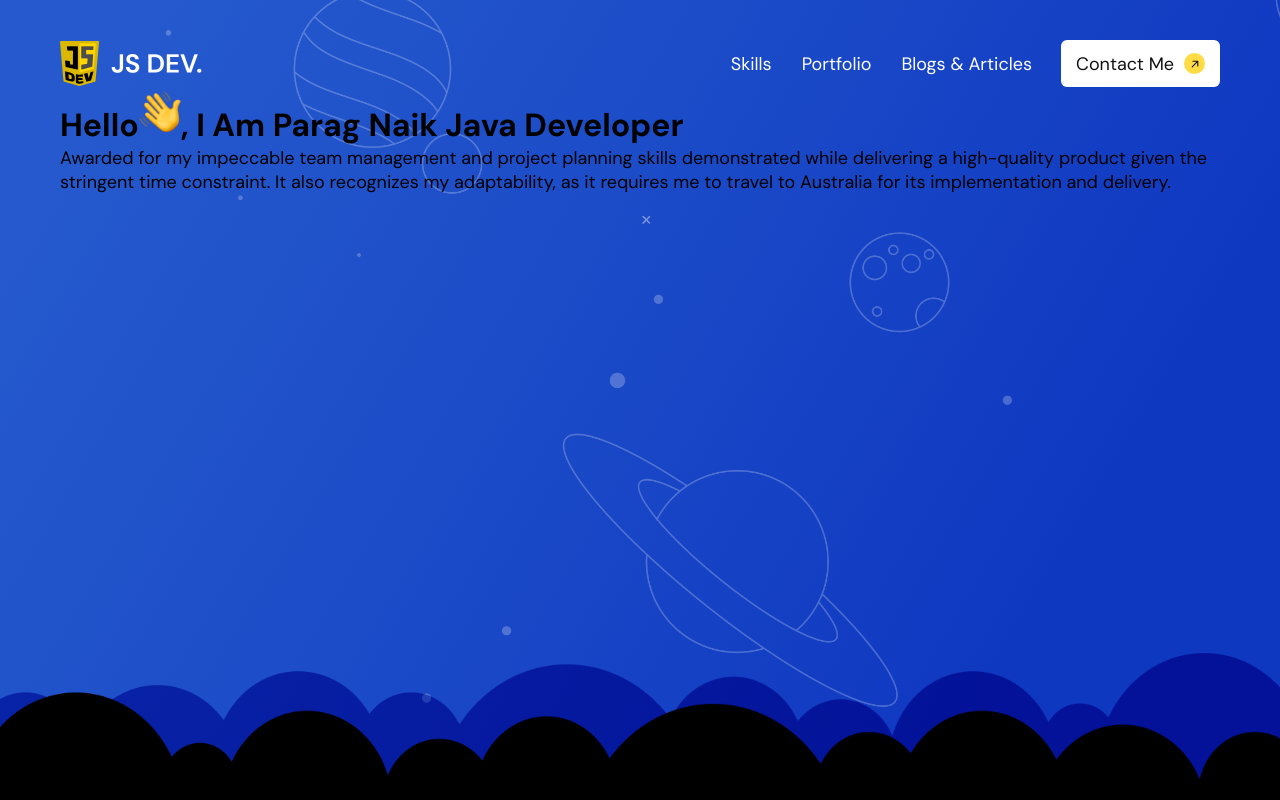
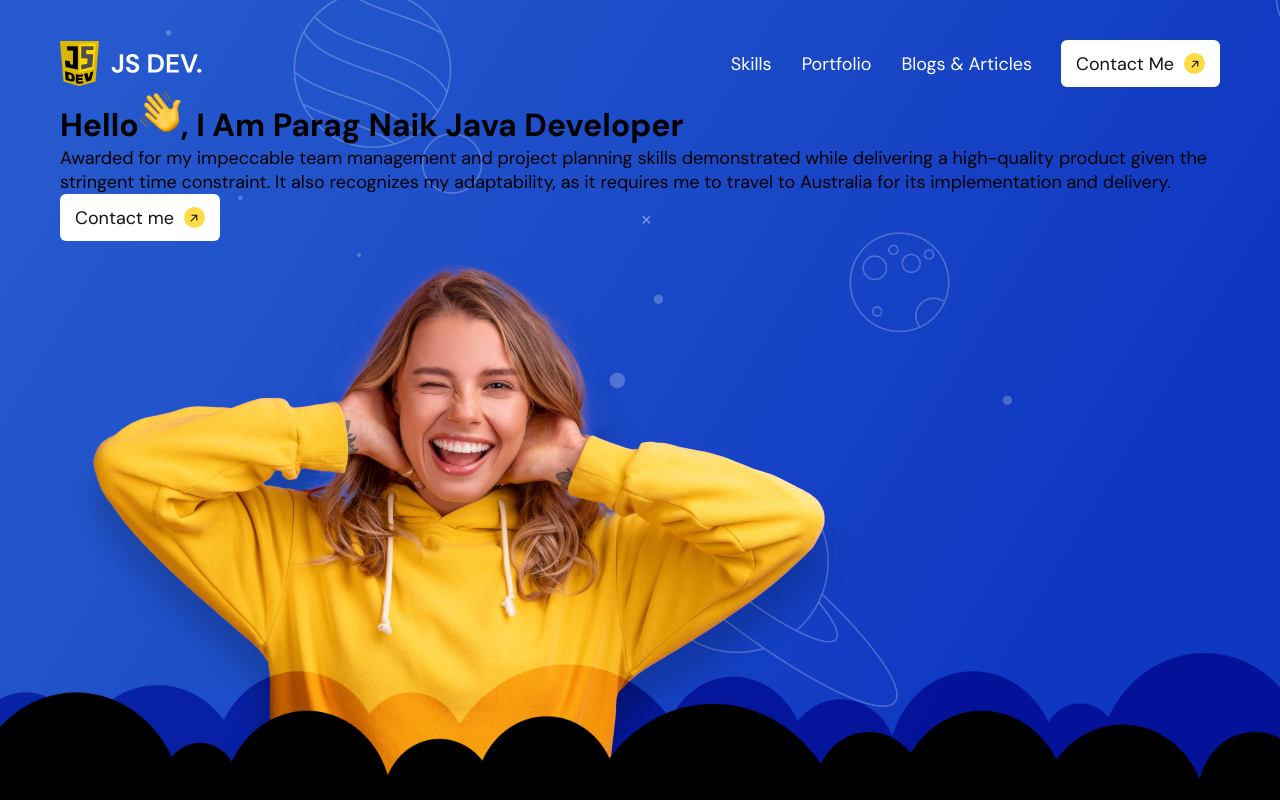
Before and after one commit to Parag18081994/Personal-Portfolio, a React (Create React App) app: page / in a window 1280 px wide. Built offline with nearby package versions, Linux system fonts and the light colour scheme.

Commit message:
col 2 added

```diff
--- a/src/components/intro/intro-content/index.jsx
+++ b/src/components/intro/intro-content/index.jsx
@@ -1,6 +1,10 @@
 import React from "react";
 import "./style.scss";
 import hand from "../../../images/hand.png";
+import CallToAction from "../../shared/CallToAction";
+import girl from "../../../images/girl.png"
+import { BsAwardFill } from "react-icons/bs";
+import {FaUser} from "react-icons/fa";
 
 const Introcontent = () => {
     return (
@@ -25,8 +29,27 @@
                         requires me to travel to Australia for its
                         implementation and delivery.
                     </p>
+                    <CallToAction text="Contact me"/>
                 </div>
-                <div className="right-col"></div>
+                <div className="right-col">
+                    <img src={girl} alt="Parag Java" />
+
+                    <div className="highlights horizontal">
+                        <div className="icon">
+                            <BsAwardFill/>
+                        </div>
+                        <div className="text">Summit Award</div>
+                    </div>
+                    <div className="highlights verticle">
+                        <div className="icon">
+                            <FaUser/>
+                        </div>
+                        <div className="text">
+                            <span>4K+</span>
+                            Happy customer
+                        </div>
+                    </div>
+                </div>
             </div>
         </div>
     );
```
